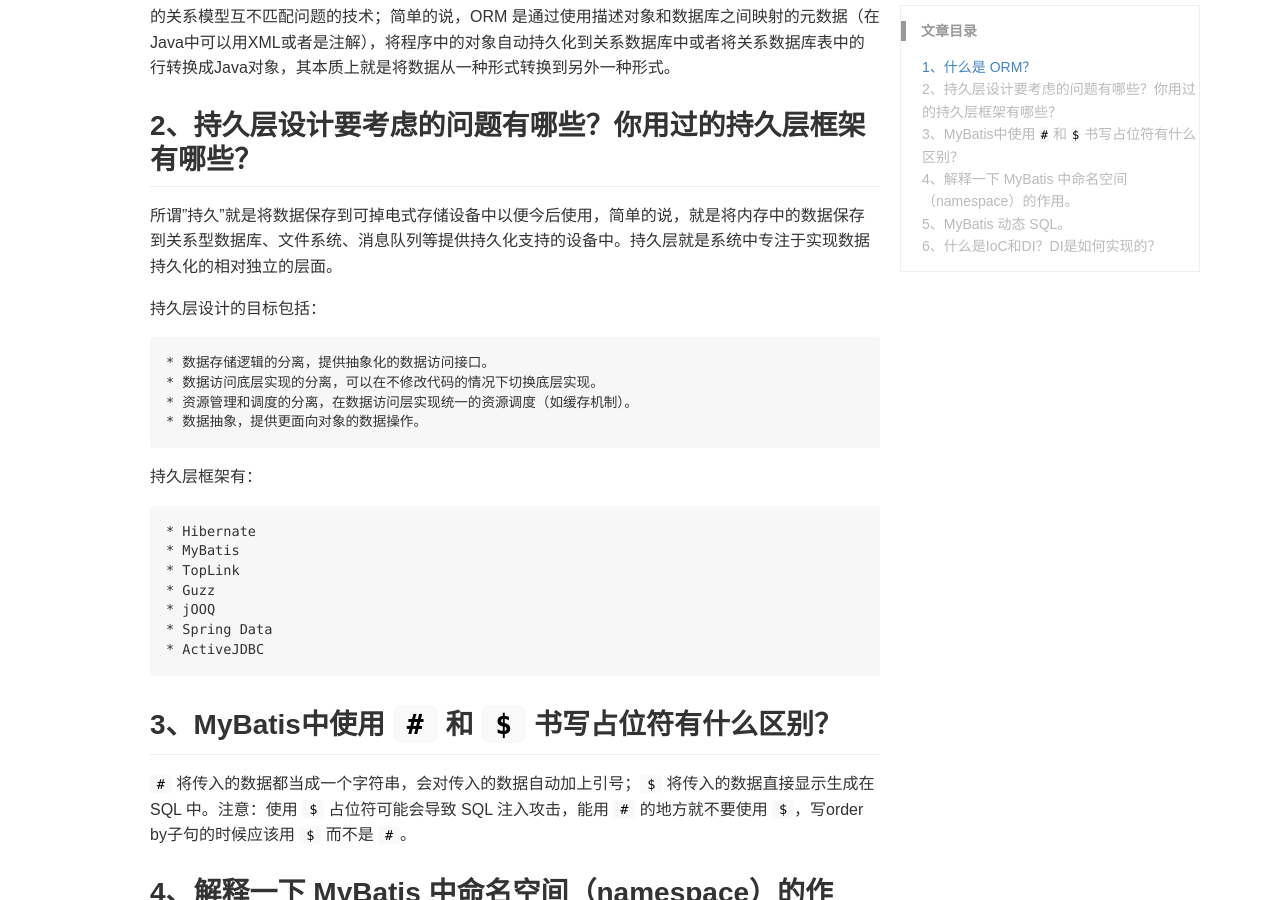
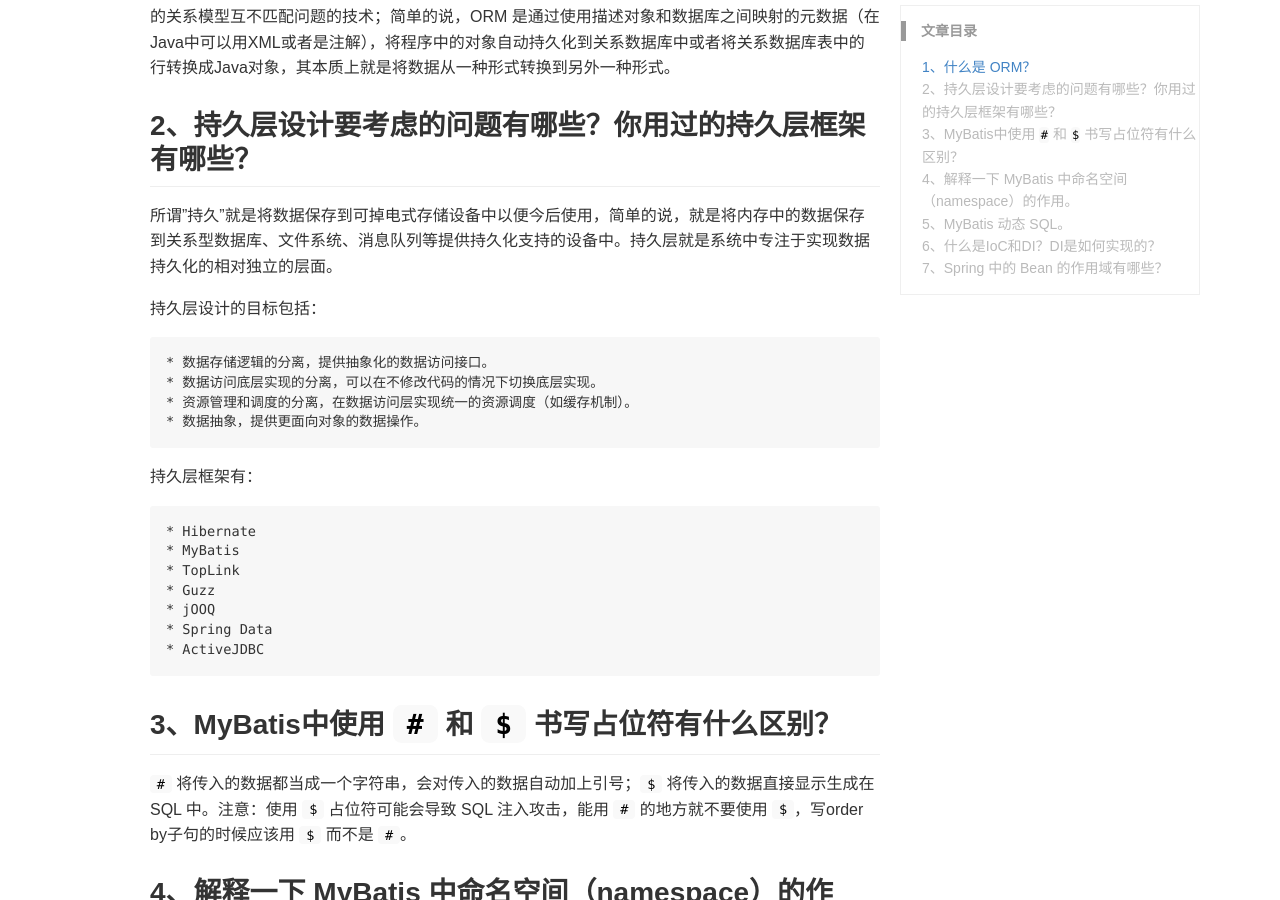
Before and after one commit to DoctorDeng/DoctorDeng.github.io, a Jekyll site: the page built from _posts/2016-09-18-java-SSM.md, in a window 1280 px wide and 900 px high, scrolled down 355 px. Built offline with Jekyll 4.4.1, drawn with Linux system fonts in a browser that asks for light colours; comment, search, counter and statistics services are not loaded; some of the changed text lies outside the part shown.

Commit message:
modify file

```diff
--- a/_posts/2016-09-18-java-SSM.md
+++ b/_posts/2016-09-18-java-SSM.md
@@ -130,3 +130,5 @@
 控制反转是把传统上由程序代码直接操控的对象的调用权交给容器，通过容器来实现对象组件的装配和管理。所谓的"控制反转"就是对组件对象控制权的转移，从程序代码本身转移到了外部容器，由容器来创建对象并管理对象之间的依赖关系。IoC 体现了好莱坞原则 - "Don’t call me, we will call you"。依赖注入的基本原则是应用组件不应该负责查找资源或者其他依赖的协作对象。配置对象的工作应该由容器负责，查找资源的逻辑应该从应用组件的代码中抽取出来，交给容器来完成。DI 是对 IoC 更准确的描述，即组件之间的依赖关系由容器在运行期决定，形象的来说，即由容器动态的将某种依赖关系注入到组件之中。
 
 依赖注入可以通过 `setter方法注入`（设值注入）、`构造器注入` 和 `接口注入` 三种方式来实现，Spring 支持 `setter注入` 和 `构造器注入`，通常使用 `构造器注` 入来注入必须的依赖关系，对于可选的依赖关系，则 `setter注入` 是更好的选择，`setter注入` 需要类提供无参构造器或者无参的静态工厂方法来创建对象。
+
+## 7、Spring 中的 Bean 的作用域有哪些？
```
